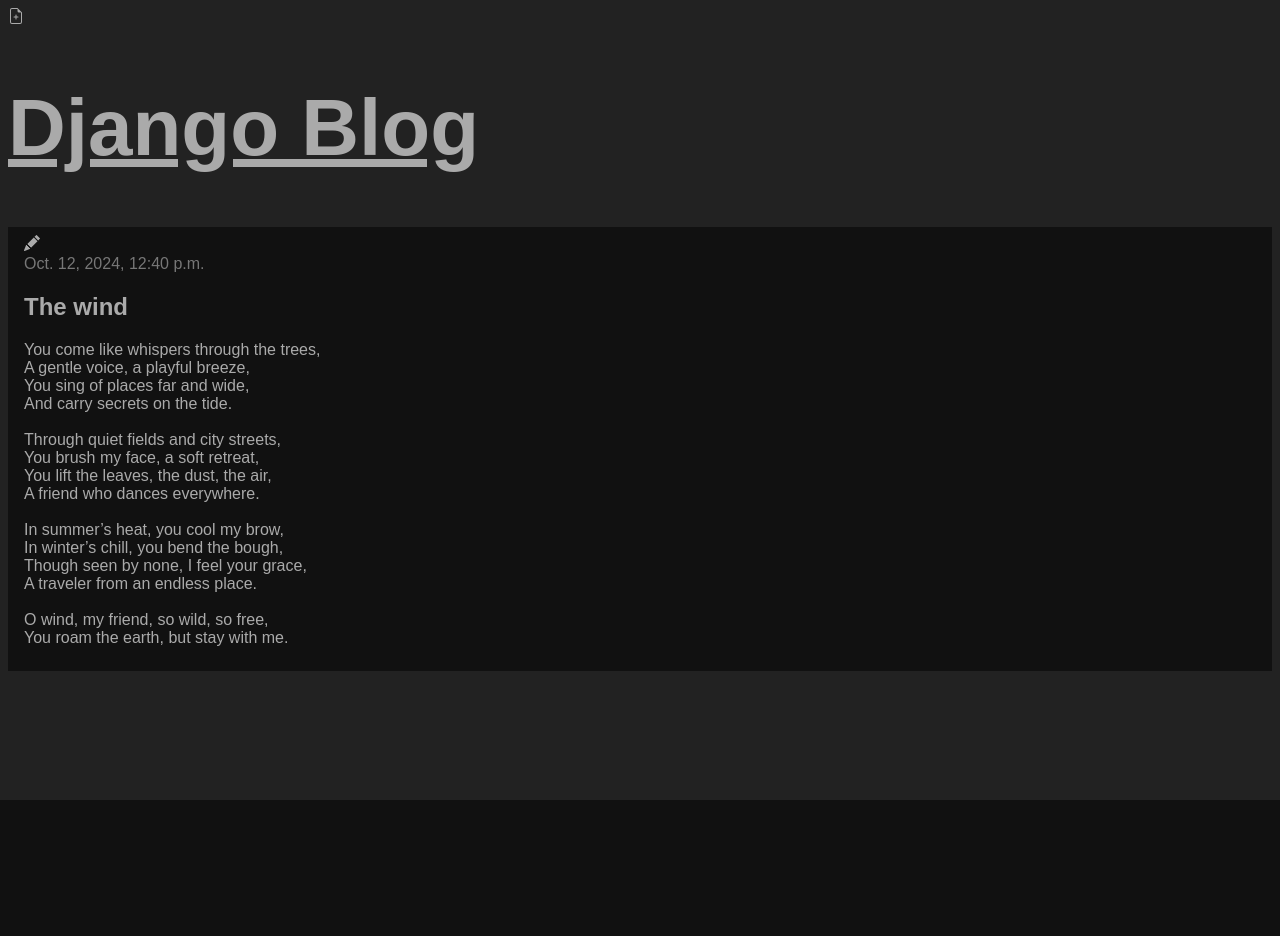
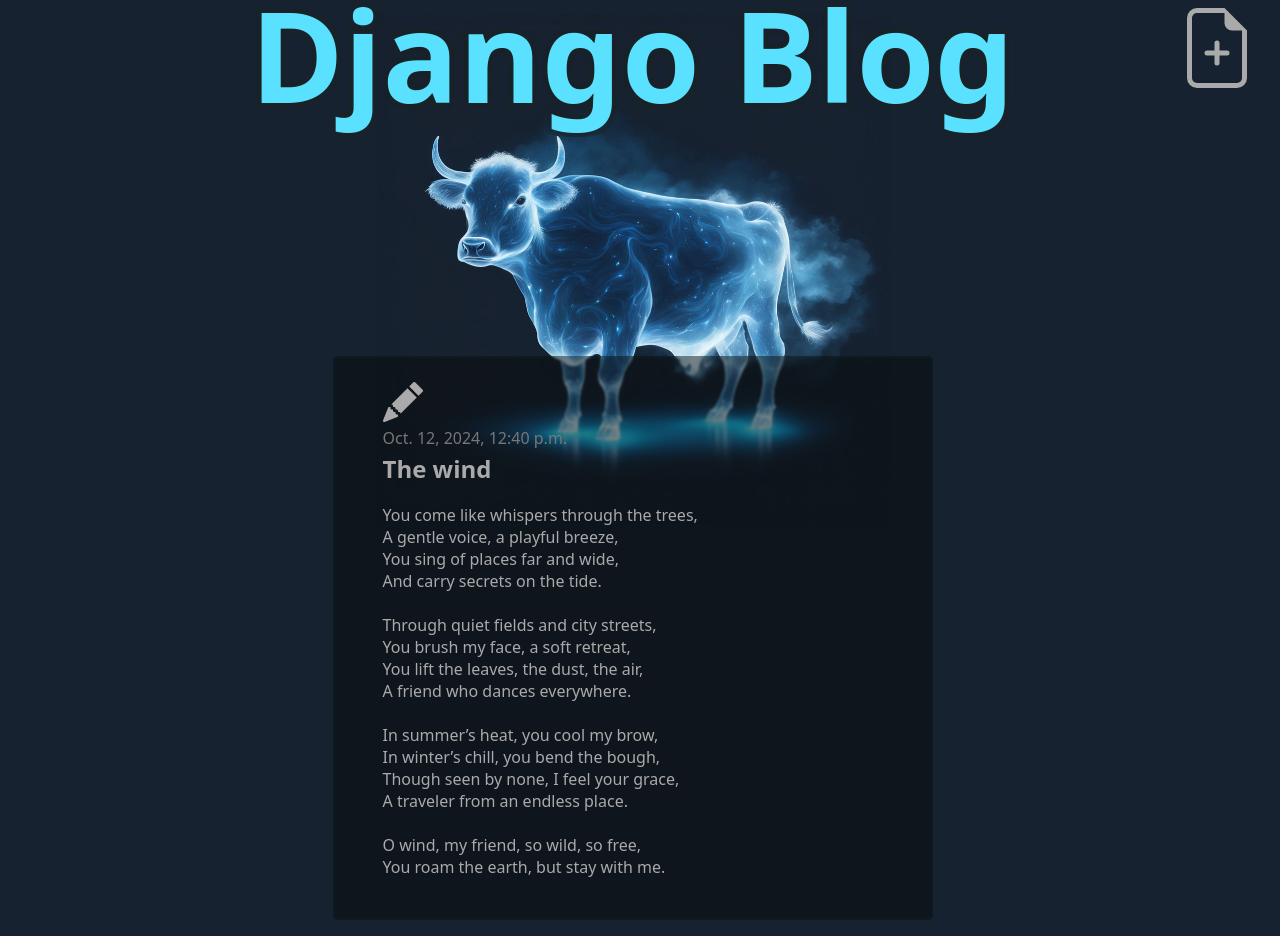
Before and after one commit to Querp/my-first-blog, a Django app: page /post/1/ in a window 1280 px wide. Before the commit the page ends 800 px from the top, so only its background shows below. Run offline with Django 4.2, Linux system fonts and the light colour scheme; data comes from the database, SQL or seed files in the repository; both versions use the stored data as it was after the commit.

Commit message:
updates css, added cow img

```diff
--- a/blog/static/blog/css/blog.css
+++ b/blog/static/blog/css/blog.css
@@ -1,20 +1,135 @@
+:root {
+  --hover-clr: rgb(90, 225, 255);
+}
+
 * {
+  box-sizing: border-box; /* Arjanus ? */
+  padding: 0;
+  margin: 0;
   color: inherit;
+  text-decoration: none;
 }
+
+html {
+  scrollbar-gutter: stable;
+}
+
 body {
-    font-family: sans-serif;
+  display: flex;
+  flex-direction: column;
+  /* justify-content: center; */
+  align-items: center;
+  min-height: 100vh;
+  /* margin: 0 8vw; */
+  font-family: system-ui, -apple-system, BlinkMacSystemFont, 'Segoe UI', Roboto, Oxygen, Ubuntu, Cantarell, 'Open Sans', 'Helvetica Neue', sans-serif;
   padding: 0;
-    background: #222;
+  /* background: #222; */
+  background: rgb(22,34,48);
   color: #aaa;
 }
+
+main {
+  width: 100%;
+  display: flex;
+  flex-direction: column;
+  align-items: center;
+  justify-content: center;
+}
+
+header {
+  /* display: flex; */
+  width: 100%;
+  /* justify-content: space-between; */
+  /* align-items: center; */
+  margin: 0 0 12.5rem 0;
+  position: relative;
   h1 {
-    font-size: 5rem;
+    color: rgba(245, 245, 245, 0.75);
+    display: grid;
+    place-items: center;
+    font-size: calc(1.5rem + 8vw);
+    /* font-size: 7rem; */
+    text-align: center;
+    /* -webkit-text-fill-color: transparent; */
+    /* -webkit-text-stroke: 1px; */
+    --shadow-clr: rgba(25, 34, 34, 0.426);
+    /* --shadow-clr: rgba(138, 247, 255, 0.162); */
+    text-shadow:
+    4px 4px 0 var(--shadow-clr),
+    -4px -4px 0 var(--shadow-clr),
+    4px -4px 0 var(--shadow-clr),
+    -4px 4px 0 var(--shadow-clr);
+    margin: -2rem 0 0 0;
+    &:hover {
+      /* text-decoration:underline; */
+      color: var(--hover-clr);
     }
-  article {
-    background: #111;
-    padding: 0.5rem 1rem;
+  }
+  img {
+    min-width: 200px;
+    width: calc(400px + 9vw);
+    position: absolute;
+    inset: 10% auto 0 50%;
+    transform: translateX(-50%);
+    z-index: -1;
+  }
+  a.top-menu {
+    position: absolute;
+    inset: 0.5rem 0.5rem auto auto;
+    svg {
+      width: 5rem;
+      height: 5rem;
+      &:hover {
+        color: var(--hover-clr);
+      }
+    }
+  }
+}
+
+article.post {
+  width: 100%;
+  max-width: 600px;
+  padding: 1.5rem 3rem 2.5rem 3rem;
   margin: 1rem 0;
+  background: #08090a7c;
+  height: fit-content;
+  transition: background ease-out 0.2s;
+  backdrop-filter: blur(1px);
+  border: 2px solid hsla(188, 100%, 50%, 0.02);
+  border-radius: 5px;
+  /* box-shadow: 4px 4px 30px 5px rgba(59, 106, 152, 0.165); */
+
+  aside.actions {
+    a.btn-secondary {
+      svg {
+        width: 2.5rem;
+        height: 2.5rem;
+        &:hover {
+          color: var(--hover-clr);
+        }
+      }
+    }
+  }
   time {
     color: #777;
   }
+  h2 {
+    padding: 0.2rem 0 1.2rem 0;
+    a {
+      &:hover {
+        color: var(--hover-clr);
       }
+    }
+  }
+  p.list {
+    overflow: hidden;
+    display: -webkit-box;
+    -webkit-line-clamp: 3; /* number of lines to show */
+    line-clamp: 3;
+    -webkit-box-orient: vertical;
+  }
+  &:hover {
+    /* background: #08090ae3; */
+    /* transition: background ease-out 0.7s; */
+  }
+}
--- a/blog/templates/blog/base.html
+++ b/blog/templates/blog/base.html
@@ -2,6 +2,7 @@
 
 <!DOCTYPE html>
 <html lang="en">
+
   <head>
     <meta charset="UTF-8" />
     <meta name="viewport" content="width=device-width, initial-scale=1.0" />
@@ -10,14 +11,21 @@
     <link rel="stylesheet" href="{% static 'blog/css/blog.css' %}" />
   </head>
 
+  <body>
+
     <header>
+      <h1><a href="/">Django Blog</a></h1>
+      <img src="{% static 'blog/img/cow.jpeg' %}" alt="">
       <a href="{% url 'post_new' %}" class="top-menu">
         {% include './icons/file-earmark-plus.svg' %}
       </a>
-    <h1><a href="/">Django Blog</a></h1>
     </header>
 
+    <main>
       {% block content %}
       {% endblock %}
+    </main>
+
+  </body>
 
 </html>
--- a/blog/templates/blog/post_list.html
+++ b/blog/templates/blog/post_list.html
@@ -7,7 +7,7 @@
                 {{ post.published_date }}
             </time>
             <h2><a href="{% url 'post_detail' pk=post.pk %}">{{ post.title }}</a></h2>
-            <p>{{ post.text|linebreaksbr }}</p>
+            <p class='list'>{{ post.text|linebreaksbr }}</p>
         </article>
     {% endfor %}
 {% endblock %}
--- a/blog/views.py
+++ b/blog/views.py
@@ -5,7 +5,7 @@ from .models import Post
 from .forms import PostForm
 
 def post_list(request):
-    posts = Post.objects.filter(published_date__lte=timezone.now()).order_by('published_date')
+    posts = Post.objects.filter(published_date__lte=timezone.now()).order_by('-published_date')
     return render(request, 'blog/post_list.html', {'posts': posts})
 
 def post_detail(request, pk):
```
Also changed, not shown: blog/static/blog/img/cow.jpeg (added), db.sqlite3. Lines whose indentation alone changed are shown as unchanged.
